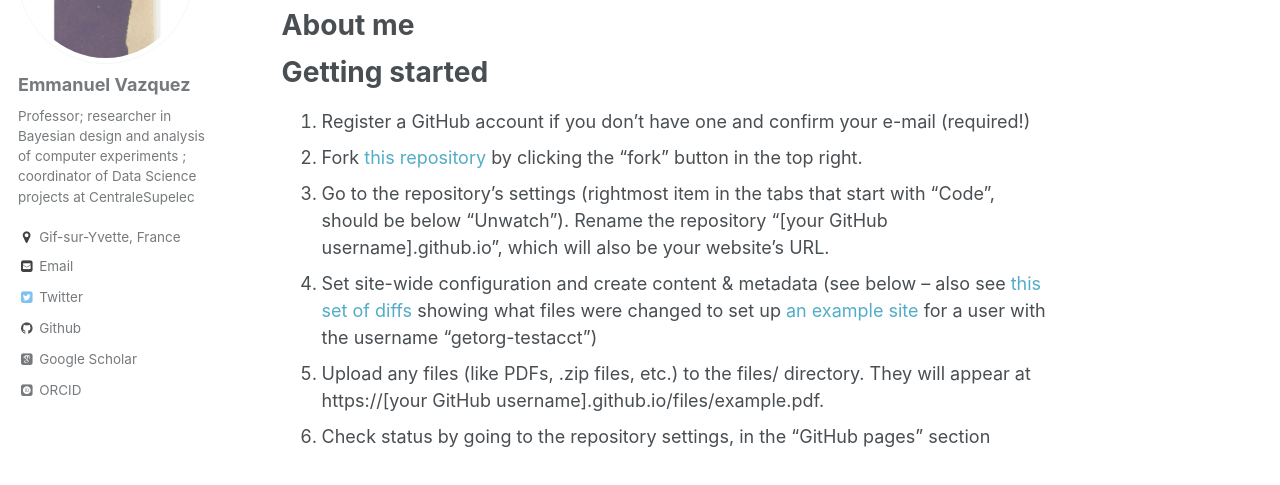
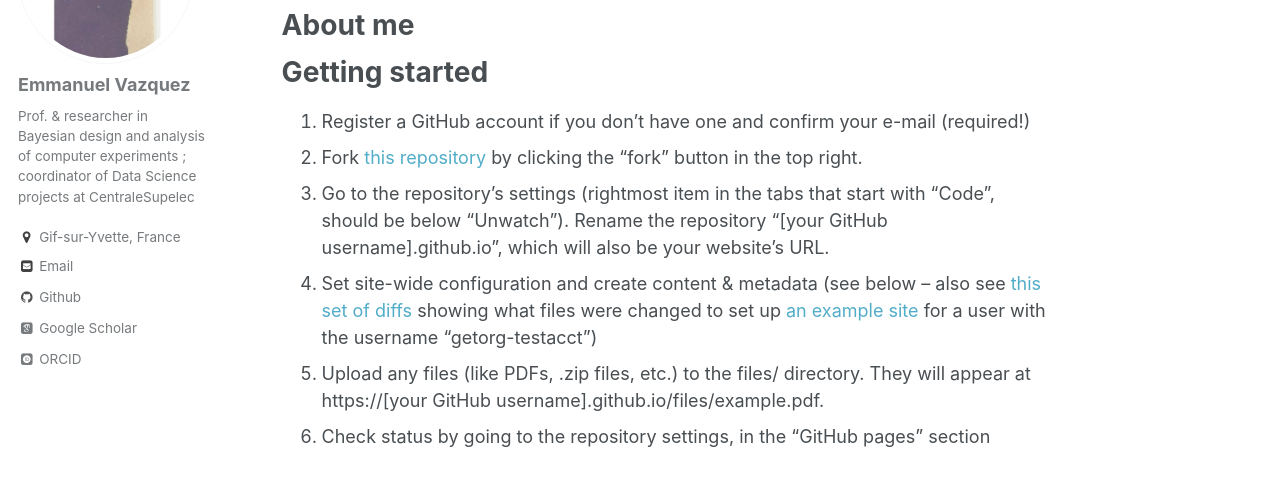
Before and after one commit to emvazquez/emvazquez.github.io, a Jekyll site: the page built from _pages/about.md, in a window 1280 px wide. Shown: the part 229-714 px from the top of the page. Built offline with Jekyll 4.4.1, drawn with Linux system fonts in a browser that asks for light colours; some web fonts are replaced.

Commit message:
configuration going on

```diff
--- a/_config.yml
+++ b/_config.yml
@@ -81,7 +81,7 @@ analytics:
 author:
   name             : "Emmanuel Vazquez"
   avatar           : "profile.png"
-  bio              : "Professor; researcher in Bayesian design and analysis of computer experiments ; coordinator of Data Science  projects at CentraleSupelec"
+  bio              : "Prof. & researcher in Bayesian design and analysis of computer experiments ; coordinator of Data Science  projects at CentraleSupelec"
   location         : "Gif-sur-Yvette, France"
   employer         :
   googlescholar    : "https://scholar.google.fr/citations?user=gyx2-dkAAAAJ"
@@ -105,7 +105,7 @@ author:
   stackoverflow    : # http://stackoverflow.com/users/123456/username
   steam            :
   tumblr           :
-  twitter          : "replacethistwitterhandle"
+  twitter          : # "replacethistwitterhandle"
   vine             :
   weibo            :
   xing             :
```
